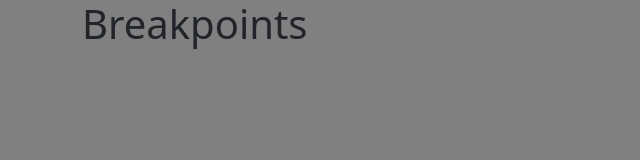
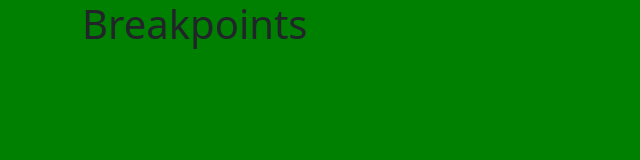
Before and after one commit to fisheeesh/bootstrap-training, a plain HTML site: page 07-breakpoints.html in a window 1280 px wide. Shown: the whole page, without its empty margins (0-640 px from the left). Drawn offline with Linux system fonts and the light colour scheme.

Commit message:
css media query

```diff
--- a/07-breakpoints.html
+++ b/07-breakpoints.html
@@ -12,14 +12,39 @@
       }
 
       /* `sm` applies to x-small devices (portrait phones, less than 576px) */
+      @media(min-width: 576px) {
+        body{
+          background: red;
+        }
+      }
 
       /* `md` applies to small devices (landscape phones, less than 768px) */
+      @media(min-width: 768px){
+        body{
+          background-color: blue;
+        }
+      }
 
       /* `lg` applies to medium devices (tablets, less than 992px) */
+      @media(min-width: 992px){
+        body{
+          background: yellow;
+        }
+      }
 
       /* `xl` applies to large devices (desktops, less than 1200px) */
+      @media(min-width: 1200px){
+        body{
+          background-color: green;
+        }
+      }
 
       /* `xxl` applies to x-large devices (large desktops, less than 1400px) */
+      @media(min-width: 1400px){
+        body{
+          background: royalblue;
+        }
+      }
     </style>
     <title>Bootstrap Sandbox | Breakpoints</title>
   </head>
```
